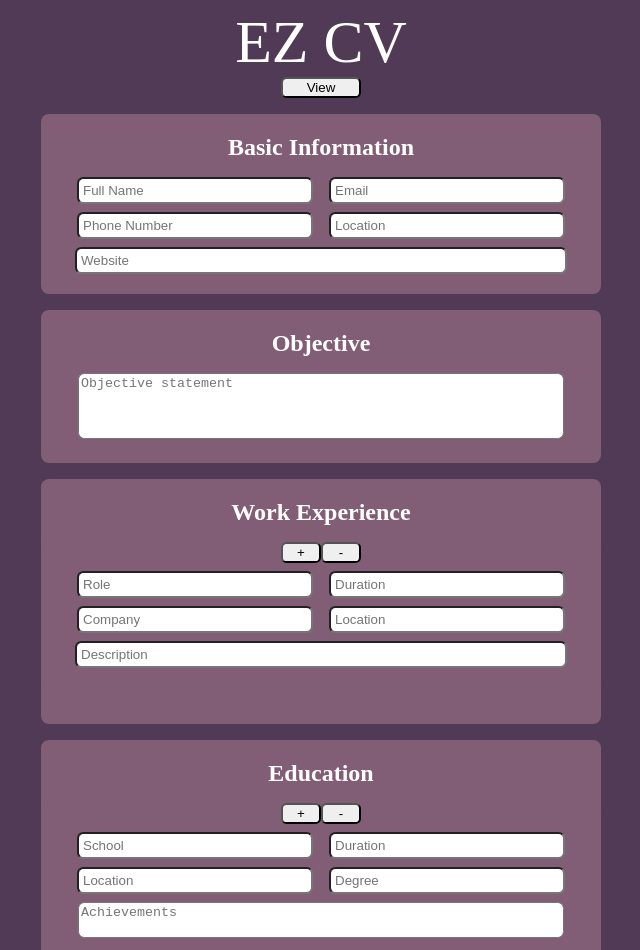
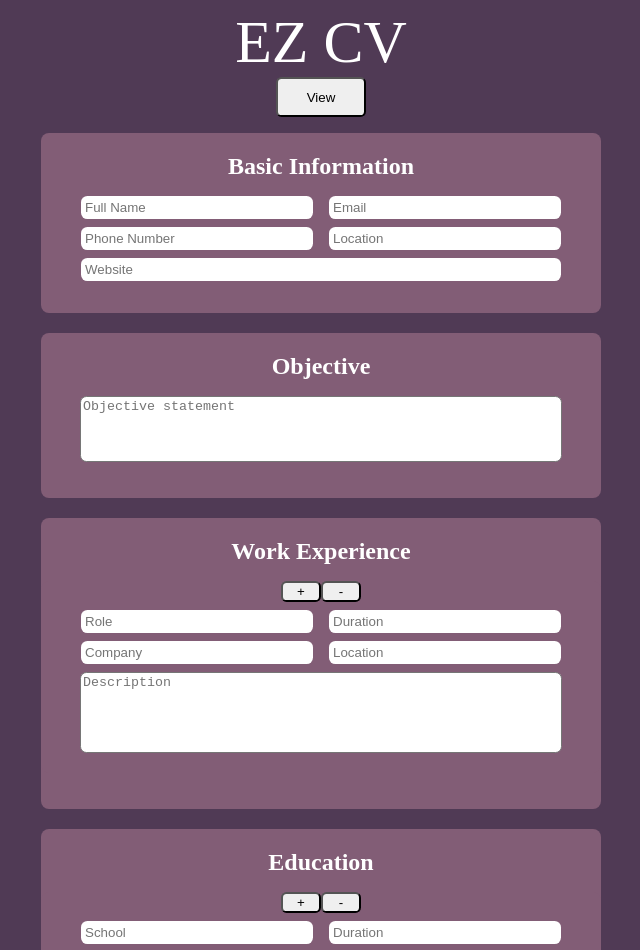
Before and after one commit to ctang415/cv-application, a React (Create React App) app in the folder cv-project/: page / in a window 1280 px wide. Shown: the top 950 px of the page, without its empty margins (319-959 px from the left). Built offline with nearby package versions, Linux system fonts and the light colour scheme.

Commit message:
Fixed handle functions to store input values in objects

```diff
--- a/cv-project/src/components/App.js
+++ b/cv-project/src/components/App.js
@@ -16,9 +16,18 @@ class App extends React.Component {
       website: '',
       email: '',
       address: '',
+      objective: '',
+      key: uuid(),
       },
-      objective: '',
-      work: [{
+    work: {
+      role: '',
+      company: '',
+      duration: '',
+      location: '',
+      description: '',
+      key: uuid()
+    },
+    workArray: [{
       role: '',
       company: '',
       duration: '',
@@ -26,7 +35,15 @@ class App extends React.Component {
       description: '',
       key: uuid()
     }],
-      education: [{
+    education: {
+      school: '',
+      place: '',
+      time: '',
+      degree: '',
+      achievement: '',
+      key: uuid()
+    },
+    educationArray: [{
       school: '',
       place: '',
       time: '',
@@ -34,57 +51,107 @@ class App extends React.Component {
       achievement: '',
       key: uuid()
     }],
+    skill: {
       skills: '',
+    },
     edit: true,
   }
-    this.handleChange = this.handleChange.bind(this)
+
     this.addToEducation = this.addToEducation.bind(this)
     this.removeFromEducation = this.removeFromEducation.bind(this)
     this.addToWork = this.addToWork.bind(this)
     this.removeFromWork = this.removeFromWork.bind(this)
     this.swapToEdit= this.swapToEdit.bind(this)
     this.swapToView = this.swapToView.bind(this)
+    this.handleChangeEducation = this.handleChangeEducation.bind(this)
+    this.handleChangeWork = this.handleChangeWork.bind(this)
   }
+
 
   handleChange = (e) => {
     e.preventDefault()
-    this.setState({...this.state, [e.target.name]: e.target.value})
+    this.setState({...this.state,
+      [e.target.name]: e.target.value
+    })
+  }
+
+  handleChangeProfile = (e) => {
+    e.preventDefault()
+    this.setState({ profile: {
+      ...this.state.profile, [e.target.name]: e.target.value
+    }
+    })
+  }
+
+  handleChangeEducation = (e) => {
+    e.preventDefault()
+    this.setState({ education: {
+      ...this.state.education, [e.target.name]: e.target.value
+    }
+    })
+  }
+
+  handleChangeWork = (e) => {
+    e.preventDefault()
+    this.setState({ work: {
+      ...this.state.work, [e.target.name]: e.target.value
+    }
+    })
+  }
+
+  handleChangeSkill = (e) => {
+    e.preventDefault()
+    this.setState({ skill: {
+      ...this.state.skill, [e.target.name]: e.target.value
+    }
+    })
   }
 
 addToWork = (e) => {
   e.preventDefault()
   this.setState({
-      work: [...this.state.work, {
-        role: '', company: '', duration: '', location: '', description: '', key: uuid()
-      }]
+    workArray: this.state.workArray.concat(this.state.work),
+    work: {
+      role: '',
+      company: '',
+      duration: '',
+      location: '',
+      description: '',
+      key: uuid()
+    }
   })
 }
 
   addToEducation = (e) => {
     e.preventDefault()
     this.setState({
-      education: [...this.state.education, {
-        school: '', place: '', time: '', degree: '', achievement: '', key: uuid()
+      educationArray: this.state.educationArray.concat(this.state.education),
+      education: {
+        school: '',
+        place: '',
+        time: '',
+        degree: '',
+        achievement: '',
+        key: uuid()
       }
-    ]
     })
   }
 
   removeFromWork = (e) => {
     e.preventDefault()
     const key = e.target.parentNode.id
-    let filteredArray = this.state.work.filter(work => work.key !== key)
+    let filteredArray = this.state.workArray.filter(work => work.key !== key)
     this.setState({
-      work: filteredArray
+      workArray: filteredArray
     })
   }
 
   removeFromEducation = (e) => {
     e.preventDefault()
     const key = e.target.parentNode.id
-    let filteredArray = this.state.education.filter(education => education.key !== key)
+    let filteredArray = this.state.educationArray.filter(education => education.key !== key)
     this.setState({
-      education: filteredArray
+      educationArray: filteredArray
     })
   }
 
@@ -98,17 +165,17 @@ class App extends React.Component {
   swapToView = (e) => {
     e.preventDefault()
     this.setState({
-      edit: false
+      edit: false,
     })
   }
 
   render() {
-    const { education, edit, work } = this.state
+    const { education, edit, work, profile, skill, educationArray, workArray, } = this.state
     if (edit) {
       return (
         <div className='template'>
           <div className='header'>
-            EZ CV
+            <span>EZ CV</span>
           </div>
           <form onSubmit={this.swapToView}>
             <div className='button'>
@@ -118,29 +185,30 @@ class App extends React.Component {
             <h2>Basic Information</h2>
               <div className='row'>
               <div className='columnone'>
-              <input type="text" placeholder="Full Name" name="name" onChange={this.handleChange}></input>
-              <input type="text" placeholder="Phone Number" name="number" onChange={this.handleChange}></input>
+              <input type="text" placeholder="Full Name" name="name" defaultValue={profile.name} onChange={this.handleChangeProfile}></input>
+              <input type="text" placeholder="Phone Number" name="number" defaultValue={profile.number} onChange={this.handleChangeProfile}></input>
               </div>
               <div className='columntwo'>
-              <input type="text" placeholder="Email" name="email" onChange={this.handleChange}></input>
-              <input type="text" placeholder="Location" name="address" onChange={this.handleChange}></input>
+              <input type="text" placeholder="Email" name="email" defaultValue={profile.email} onChange={this.handleChangeProfile}></input>
+              <input type="text" placeholder="Location" name="address" defaultValue={profile.address} onChange={this.handleChangeProfile}></input>
               </div>
               </div>
-              <div className='box'>
-              <input type="text" placeholder="Website" name="website" onChange={this.handleChange}></input>
+              <div id="boxes" className='box'>
+              <input type="text" placeholder="Website" name="website" defaultValue={profile.website} onChange={this.handleChangeProfile}></input>
               </div>
             </div>
               <div className='information'>
               <h2>Objective</h2>
-              <div>
-              <textarea rows="4" placeholder="Objective statement" name="objective" onChange={this.handleChange}></textarea>
+              <div id="boxes">
+              <textarea rows="4" placeholder="Objective statement" name="objective" defaultValue={profile.objective} onChange={this.handleChangeProfile}></textarea>
               </div>
               </div>
             <div className='information'>
             <h2>Work Experience</h2>
               <Work
               work={work}
-              handleChange={this.handleChange}
+              workArray={workArray}
+              handleChangeWork={this.handleChangeWork}
               addToWork={this.addToWork}
               removeFromWork={this.removeFromWork}
               />
@@ -149,15 +217,16 @@ class App extends React.Component {
             <h2>Education</h2>
               <Education
               education={education}
-              handleChange={this.handleChange}
+              educationArray={educationArray}
+              handleChangeEducation={this.handleChangeEducation}
               addToEducation={this.addToEducation}
               removeFromEducation={this.removeFromEducation}
               />
             </div>
             <div className='information'>
             <h2>Skills</h2>
-            <div className='box'>
-              <input type="text" placeholder="Skills" name="skills" onChange={this.handleChange}></input>
+            <div className='box' id="boxes">
+              <input type="text" placeholder="Skills" name="skills" onChange={this.handleChangeSkill}></input>
             </div>
             </div>
 
@@ -167,6 +236,18 @@ class App extends React.Component {
     }
     return (
       <View
+      name={this.state.profile.name}
+      address={this.state.profile.address}
+      number={this.state.profile.number}
+      email={this.state.profile.email}
+      website={this.state.profile.website}
+      key={this.state.profile.key}
+      profile={profile}
+      education={education}
+      work={work}
+      workArray={workArray}
+      educationArray={educationArray}
+      skill={skill}
       swapToEdit={this.swapToEdit}
       />
     )
--- a/cv-project/src/components/Education.js
+++ b/cv-project/src/components/Education.js
@@ -1,34 +1,35 @@
 import React from "react";
 
 const Education = (props) => {
-    const { handleChange, education, addToEducation, removeFromEducation } = props
-    if (education.length === 0) {
+    const { handleChangeEducation, educationArray, addToEducation, removeFromEducation } = props
+    if (educationArray.length === 0) {
         return (
             <div><button onClick={addToEducation}>+</button></div>
         )
-    }
+    } else {
     return (
-        education.map(education =>
+        educationArray.map((education) =>
         <div key={education.key} id={education.key} className='information'>
             <div id={education.key}>
                 <button className="add" onClick={addToEducation}>+</button><button className="remove" onClick={removeFromEducation}>-</button>
             </div>
             <div className="row">
             <div className="columnone">
-                <input type="text" placeholder="School" name="school" onChange={handleChange}></input>
-                <input type="text" placeholder="Location" name="place" onChange={handleChange}></input>
+                <input type="text" placeholder="School" name="school" defaultValue={education.school} onChange={handleChangeEducation}></input>
+                <input type="text" placeholder="Location" name="place" defaultValue={education.place} onChange={handleChangeEducation}></input>
             </div>
             <div className="columntwo">
-                <input type="text" placeholder="Duration" name="time" onChange={handleChange}></input>
-                <input type="text" placeholder="Degree" name="degree" onChange={handleChange}></input>
+                <input type="text" placeholder="Duration" name="time" defaultValue={education.time} onChange={handleChangeEducation}></input>
+                <input type="text" placeholder="Degree" name="degree" defaultValue={education.degree} onChange={handleChangeEducation}></input>
             </div>
             </div>
             <div>
-                <textarea rows="2" placeholder="Achievements" name="achievement" onChange={handleChange}></textarea>
+                <textarea rows="2" placeholder="Achievements" name="achievement" defaultValue={education.achievement} onChange={handleChangeEducation}></textarea>
         </div>
         </div>
         )
     )
+    }
 }
 
 export default Education
--- a/cv-project/src/components/Work.js
+++ b/cv-project/src/components/Work.js
@@ -1,8 +1,8 @@
 import React from "react";
 
 const Work = (props) => {
-    const { work, handleChange, addToWork, removeFromWork } = props
-    if (work.length === 0) {
+    const { handleChangeWork, addToWork, workArray, removeFromWork } = props
+    if (workArray.length === 0) {
         return (
         <div>
             <button onClick={addToWork}>+</button>
@@ -10,23 +10,23 @@ const Work = (props) => {
         )
     }
     return (
-        work.map((work) =>
+        workArray.map((work) =>
         <div key={work.key} id={work.key} className="information">
             <div id={work.key}>
                 <button className="add" onClick={addToWork}>+</button><button className="remove" onClick={removeFromWork}>-</button>
             </div>
             <div className="row">
             <div className="columnone">
-                <input type="text" placeholder="Role" name="role" onChange={handleChange}></input>
-                <input type="text" placeholder="Company" name="company" onChange={handleChange}></input>
+                <input type="text" placeholder="Role" name="role" defaultValue={work.role} onChange={handleChangeWork}></input>
+                <input type="text" placeholder="Company" name="company" defaultValue={work.company} onChange={handleChangeWork}></input>
             </div>
             <div className="columntwo">
-                <input type="text" placeholder="Duration" name="duration" onChange={handleChange}></input>
-                <input type="text" placeholder="Location" name="location" onChange={handleChange}></input>
+                <input type="text" placeholder="Duration" name="duration" defaultValue={work.duration} onChange={handleChangeWork}></input>
+                <input type="text" placeholder="Location" name="location" defaultValue={work.location} onChange={handleChangeWork}></input>
             </div>
             </div>
             <div className="box">
-                <input type="text" placeholder="Description" name="description" onChange={handleChange}></input>
+                <textarea rows="5" placeholder="Description" name="description" defaultValue={work.description} id="work" onChange={handleChangeWork}></textarea>
         </div>
         </div>
         )
--- a/cv-project/src/components/styles/App.css
+++ b/cv-project/src/components/styles/App.css
@@ -12,8 +12,8 @@ body {
 
 .information {
   width: 70vh;
-  padding-bottom: 2.5vh;
-  margin-bottom: 2vh;
+  padding-bottom: 2vh;
+  margin-bottom: 2.5vh;
   border-radius: 1vh;
   background-color: rgb(130, 93, 118);
   display: flex;
@@ -37,15 +37,16 @@ body {
 
 textarea {
   resize:none;
-  width: 60vh;
+  width: 59.5vh;
   border-radius: 0.8vh;
 }
 
 .box > input {
-  width: 60vh;
+  width: 59vh;
 }
 
 input {
+  border: none;
   border-radius: 0.8vh;
   width: 28vh;
   padding: 0.5vh;
@@ -64,7 +65,8 @@ button {
 }
 
 #submit {
-  width: 10vh;
+  width: 7vw;
+  height: 5vh;
 }
 
 .header {
@@ -74,3 +76,31 @@ button {
 h2 {
   margin-bottom: 1vh;;
 }
+
+#boxes {
+  padding-bottom: 2vh;
+}
+
+.cv {
+  display: flex;
+  flex-direction: column;
+  text-align: center;
+}
+
+.resume {
+  display: flex;
+  background-color: white;
+  color: black;
+  width: 45vw;
+  height: 100vh;
+  margin: auto;
+}
+
+.headertext {
+  font-size: 3.5vh;
+  border-bottom: solid black 0.3vh;
+}
+
+.headername {
+  font-size: 6.5vh;
+}
```
Also changed, not shown: cv-project/src/components/EducationView.js (added, +25 -0 lines), cv-project/src/components/ProfileView.js (added, +28 -0 lines), cv-project/src/components/Skills.js (added, +18 -0 lines), cv-project/src/components/View.js (+31 -5 lines), cv-project/src/components/WorkView.js (added, +25 -0 lines). Lines whose indentation alone changed are shown as unchanged.
